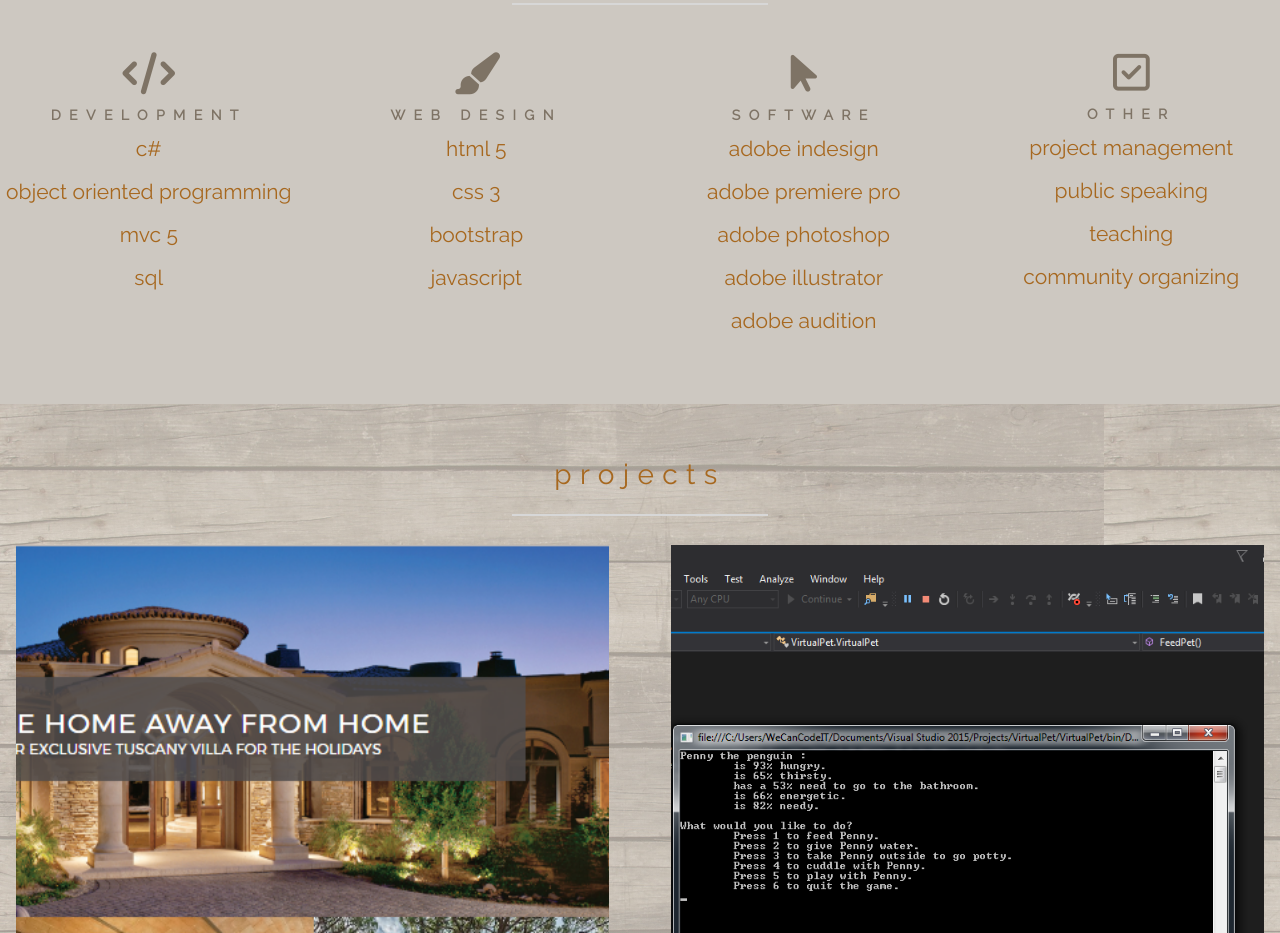
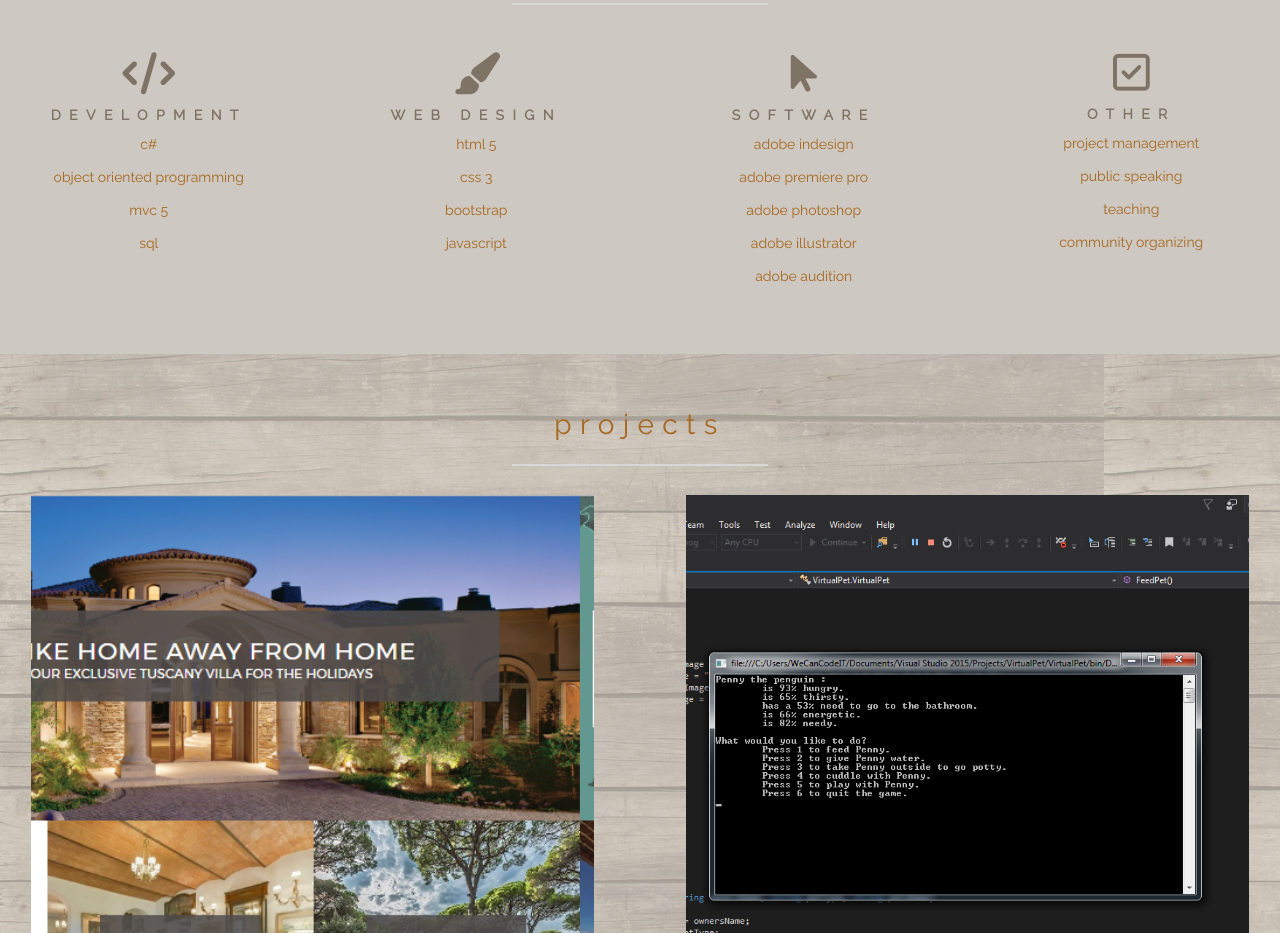
Before and after one commit to russpetrus/russpetrus.github.io, a plain HTML site: page index.html in a window 1280 px wide. Shown: the part 1512-2445 px from the top of the page. Drawn offline with Linux system fonts and the light colour scheme.

Commit message:
updated css for projects and skills

```diff
--- a/Content/main.css
+++ b/Content/main.css
@@ -186,9 +186,12 @@
   display: block;
   background-size:cover;
   background-position: center;
-  width: 95%;
-  height: 80vh;
-  margin: 29px auto 30px;
+  width: 90%;
+  height: 70vh;
+  margin-top: 29px;
+  margin-left: auto;
+  margin-right:auto;
+  margin-bottom:30px;
 
 }
 
@@ -393,7 +396,7 @@
   color: #a7681f;
   text-align: center;
   text-transform: lowercase;
-  font-size:1.5em;
+  font-size:1em;
 
 }
 
```
